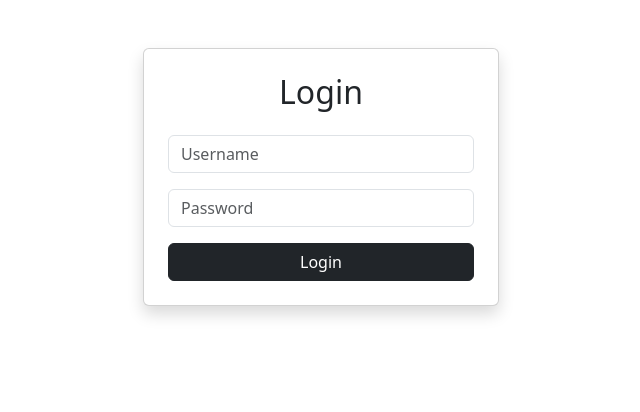
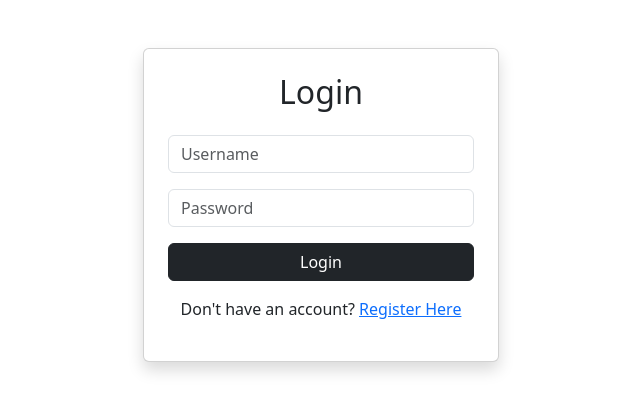
Before and after one commit to mukeshm16/ai-job-tracker, a Django app: page /users/login/ in a window 1280 px wide. Shown: the top 412 px of the page, without its empty margins (319-959 px from the left). Run offline with Django 5.2, Linux system fonts and the light colour scheme.

Commit message:
Added register link to login page

```diff
--- a/templates/login.html
+++ b/templates/login.html
@@ -27,6 +27,10 @@
                     <button class="btn btn-dark w-100">
                         Login
                     </button>
+                    <p class="text-center mt-3">
+                        Don't have an account?
+                        <a href="/users/register/">Register Here</a>
+                    </p>
 
                 </form>
 
```
